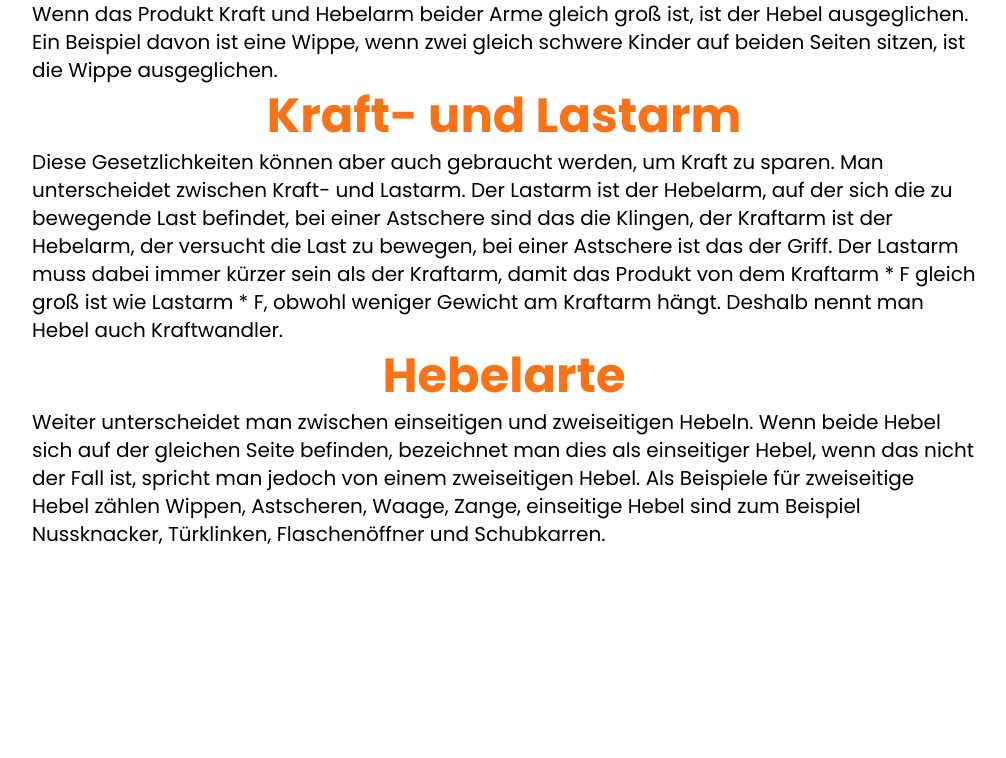
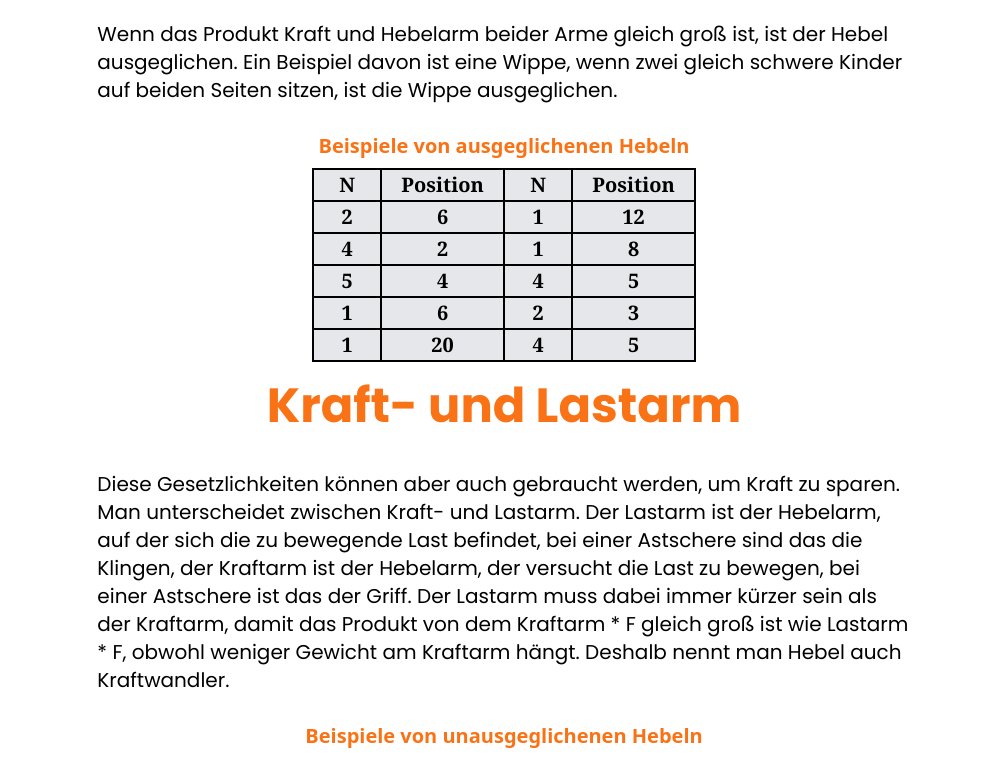
Before and after one commit to Diego-Della-Vecchia/hebel-gesetz, a Svelte app in the folder hebel-gesetz/: page / in a window 1280 px wide. Shown: the part 980-1738 px from the top of the page, without its empty margins (136-1142 px from the left). Before the commit the page ends 1616 px from the top, so only its background shows below. Built offline with nearby package versions, Linux system fonts and the light colour scheme; a web font is replaced by a local one.

Commit message:
add table

```diff
--- a/hebel-gesetz/src/App.svelte
+++ b/hebel-gesetz/src/App.svelte
@@ -2,6 +2,7 @@
   import Scale from "./lib/scale.svelte";
   import "./app.css";
   import Paragraph from "./lib/paragraph.svelte"
+  import Rechnung from "./lib/rechnung.svelte"
 </script>
 
 <h1 class="text-5xl md:text-7xl font-poppins font-bold text-center text-transparent bg-gradient-to-t from-orange-500 to-yellow-500 bg-clip-text w-full p-2">Das Hebelgesetz</h1>
@@ -11,7 +12,13 @@
   <Paragraph title="" text="Alle Hebel drehen sich um einen Punkt, genannt Drehpunkt. Die Hebelarme eines Hebels beschriftet man l1 und l2. Für das Hebelgesetz wichtig ist das Produkt von l * F. In der Formel beschreibt l den Abstand zwischen Drehpunkt und dem Gewicht, das am zugehörigen Hebelarm hängt. Diese Formel kann man brauchen, um zu entscheiden, ob ein Hebelarm ausgeglichen ist.
 "/>
 <Paragraph title="Ausgeglichene Hebel" text="Wenn das Produkt Kraft und Hebelarm beider Arme gleich groß ist, ist der Hebel ausgeglichen. Ein Beispiel davon ist eine Wippe, wenn zwei gleich schwere Kinder auf beiden Seiten sitzen, ist die Wippe ausgeglichen."/>
+<p class="text-center font-popppins font-bold p-2 text-orange-500 text-xl">Beispiele von ausgeglichenen Hebeln</p>
+<Rechnung formel={[[2,6,1,12], [4,2,1,8], [5,4,4,5], [1,6,2,3], [1,20,4,5]]}></Rechnung>
+
 <Paragraph title="Kraft- und Lastarm" text="Diese Gesetzlichkeiten können aber auch gebraucht werden, um Kraft zu sparen.  Man unterscheidet zwischen Kraft- und Lastarm. Der Lastarm ist der Hebelarm, auf der sich die zu bewegende Last befindet, bei einer Astschere sind das die Klingen, der Kraftarm ist der Hebelarm, der versucht die Last zu bewegen, bei einer Astschere ist das der Griff. Der Lastarm muss dabei immer kürzer sein als der Kraftarm, damit das Produkt von dem Kraftarm * F gleich groß ist wie Lastarm * F, obwohl weniger Gewicht am Kraftarm hängt. Deshalb nennt man Hebel auch Kraftwandler."/>
+<p class="text-center font-popppins font-bold p-2 text-orange-500 text-xl">Beispiele von unausgeglichenen Hebeln</p>
+<Rechnung formel={[[2,7,1,9], [3,4,2,7], [8,1,3,5], [6,3,2,14], [5,2,3,4]]}></Rechnung>
+
 <Paragraph title="Hebelarte" text="Weiter unterscheidet man zwischen einseitigen und zweiseitigen Hebeln. Wenn beide Hebel sich auf der gleichen Seite befinden, bezeichnet man dies als einseitiger Hebel, wenn das nicht der Fall ist, spricht man jedoch von einem zweiseitigen Hebel. Als Beispiele für zweiseitige Hebel zählen Wippen, Astscheren, Waage, Zange, einseitige Hebel sind zum Beispiel Nussknacker, Türklinken, Flaschenöffner und Schubkarren."/>
 </div>
 <style lang="postcss"></style>
--- a/hebel-gesetz/src/app.css
+++ b/hebel-gesetz/src/app.css
@@ -2,3 +2,11 @@
 @tailwind base;
 @tailwind components;
 @tailwind utilities;
+
+::-webkit-scrollbar {
+    @apply bg-orange-500
+}
+
+::-webkit-scrollbar-thumb {
+    @apply bg-yellow-500 rounded-full
+}
--- a/hebel-gesetz/src/lib/paragraph.svelte
+++ b/hebel-gesetz/src/lib/paragraph.svelte
@@ -4,6 +4,6 @@
 </script>
 
 <div class="flex justify-center items-center flex-col">
-    <h1 class="text-5xl text-orange-500 font-poppins font-bold text-center">{title}</h1>
-<p class="text-left font-poppins text-xl md:mx-40 p-2">{text}</p>
+    <h1 class="text-5xl text-orange-500 p-5 font-poppins font-bold  text-center">{title}</h1>
+<p class="text-left font-poppins text-xl md:mx-40 p-5 md:w-2/3">{text}</p>
 </div>
--- /dev/null
+++ b/hebel-gesetz/src/lib/rechnung.svelte
@@ -0,0 +1,38 @@
+<script lang="ts">
+    export let formel : [number, number, number, number][]
+</script>
+
+<div class="flex justify-center items-center" >
+    <table class="w-96 text-xl  font-serif bg-gray-200 rounded-md p-2">
+        <thead>
+            <th class="w-12 border-black border-2">
+                N
+            </th>
+            <th class="w-12 border-black border-2">
+                Position
+            </th>
+            <th class="w-12 border-black border-2">
+                N
+            </th>
+            <th class="w-12 border-black border-2">
+                Position
+            </th>
+</thead>
+{#each  formel as formel}
+<tr>
+    <th class="w-12 border-black border-2">
+        { formel[0]}
+    </th>
+    <th class="w-12 border-black border-2">
+        {formel[1]}
+    </th>
+    <th class="w-12 border-black border-2">
+        { formel[2]}
+    </th>
+    <th class="w-12 border-black border-2">
+        {formel[3]}
+    </th>
+</tr>
+{/each}
+    </table>
+</div>
--- a/hebel-gesetz/src/lib/scale.svelte
+++ b/hebel-gesetz/src/lib/scale.svelte
@@ -76,7 +76,7 @@
     {/each}
   </div>
   <div
-    class="bg-zinc-800 h-96 xl:h-[60vh] rounded-md -translate-y-20 relative z-0 w-24"
+    class="bg-zinc-800 h-96  rounded-md -translate-y-20 relative z-0 w-24"
   ></div>
   <button
     class="bg-gradient-to-r from-orange-500 -translate-y-20 to-yellow-500 m-5 p-2 text-xl font-poppins rounded-md transition-transform active:scale-110"
```
